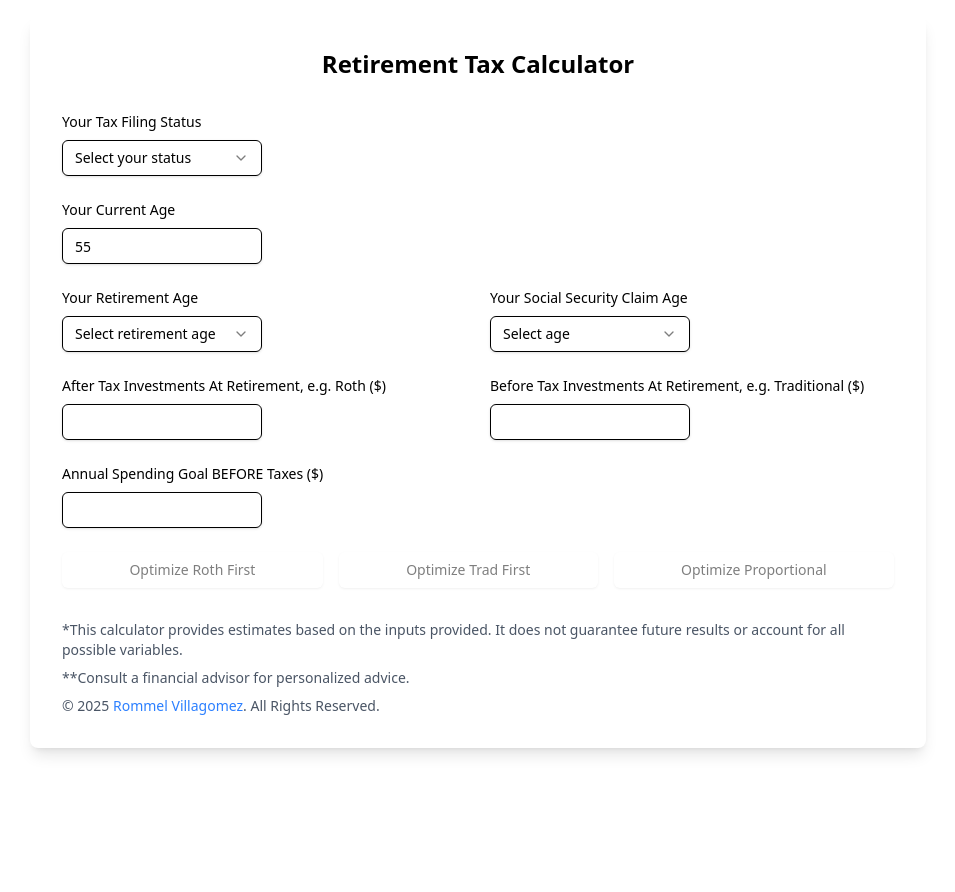
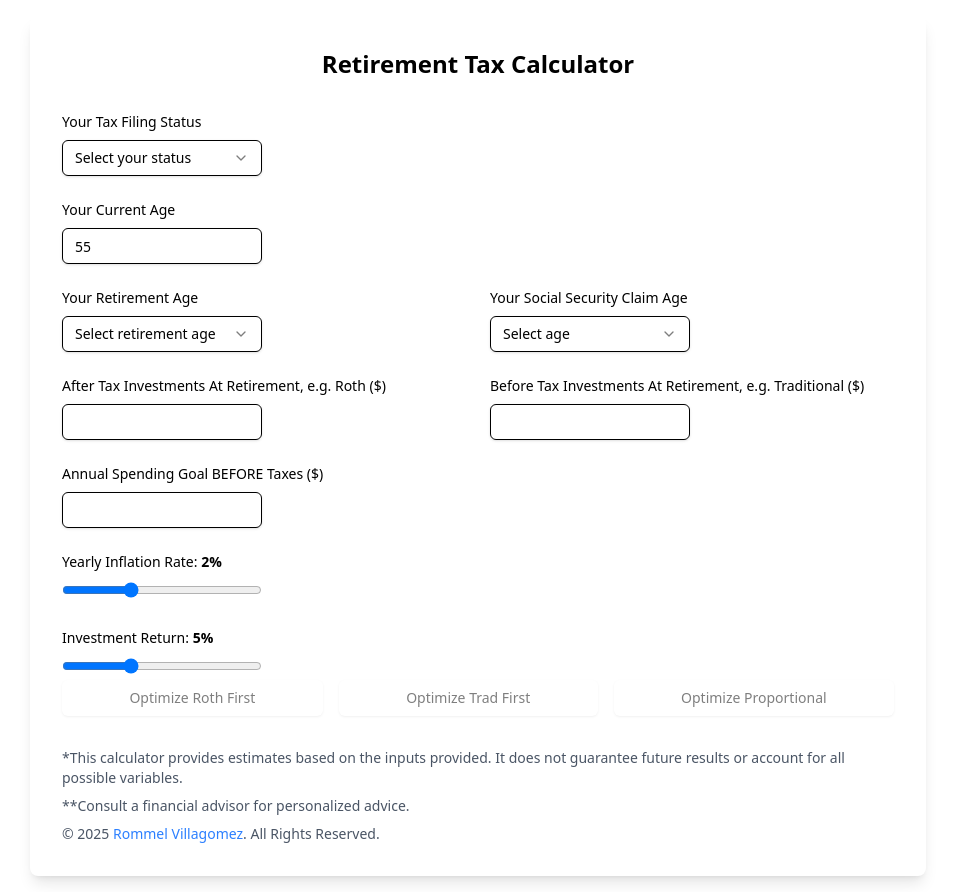
Before and after one commit to axlrommel/tax-calculator, a React (Vite) app: page / in a window 1280 px wide. Shown: the whole page, without its empty margins (162-1117 px from the left). Before the commit the page ends 800 px from the top, so only its background shows below. Built offline with nearby package versions, Linux system fonts and the light colour scheme.

Commit message:
add inflation and investment return

```diff
--- a/src/App.tsx
+++ b/src/App.tsx
@@ -22,6 +22,8 @@ function App() {
   const [ssClaimAgeSpouse, setSsClaimAgeSpouse] = useState<number>(65);
   const [afterTax, setAfterTax] = useState(0);
   const [beforeTax, setBeforeTax] = useState(0);
+  const [inflationRate, setInflationRate] = useState<number>(2);
+  const [investmentReturn, setInvestmentReturn] = useState<number>(5);
   const [spendingGoal, setSpendingGoal] = useState(0);
   const [results, setResults] = useState<ICalculations[]>([]);
   const [yearsLast, setYearsLast] = useState<number | string>(0);
@@ -35,7 +37,8 @@ function App() {
   };
 
   const doCalculations = (fn: any, strategyTxt: string) => {
-    let strategy = optimizeAndSimulateRetirement(fn, getAges(), afterTax, beforeTax, spendingGoal, filingStatus);
+    let strategy = optimizeAndSimulateRetirement(fn, getAges(), afterTax, beforeTax, spendingGoal,
+    filingStatus, investmentReturn/100, inflationRate/100);
     setResults(strategy.details);
     setYearsLast(strategy.moneyLastYears);
     setSelection(strategyTxt)
@@ -167,6 +170,35 @@ function App() {
           className="w-full max-w-[200px]"
         />
       </div>
+      {/* Inflation Rate Slider */}
+      <div className="mb-6">
+        <label className="block text-sm font-medium mb-2">
+          Yearly Inflation Rate: <strong>{inflationRate}%</strong>
+        </label>
+        <input
+          type="range"
+          min="1"
+          max="4"
+          step="1"
+          value={inflationRate}
+          onChange={(e) => setInflationRate(Number(e.target.value))}
+          className="w-full max-w-[200px]"
+        />
+      </div>
+      <div className="w-1/3">
+          <label className="block text-sm font-medium mb-2">
+            Investment Return: <strong>{investmentReturn}%</strong>
+          </label>
+          <input
+            type="range"
+            min="3"
+            max="9"
+            step="1"
+            value={investmentReturn}
+            onChange={(e) => setInvestmentReturn(Number(e.target.value))}
+            className="w-full max-w-[200px]"
+          />
+        </div>
       <div className="flex flex-wrap gap-4 mb-8">
         <Button
           onClick={() => doCalculations(optimizeRothFirst, 'Roth First Strategy')}
```
Lines whose indentation alone changed are shown as unchanged.
